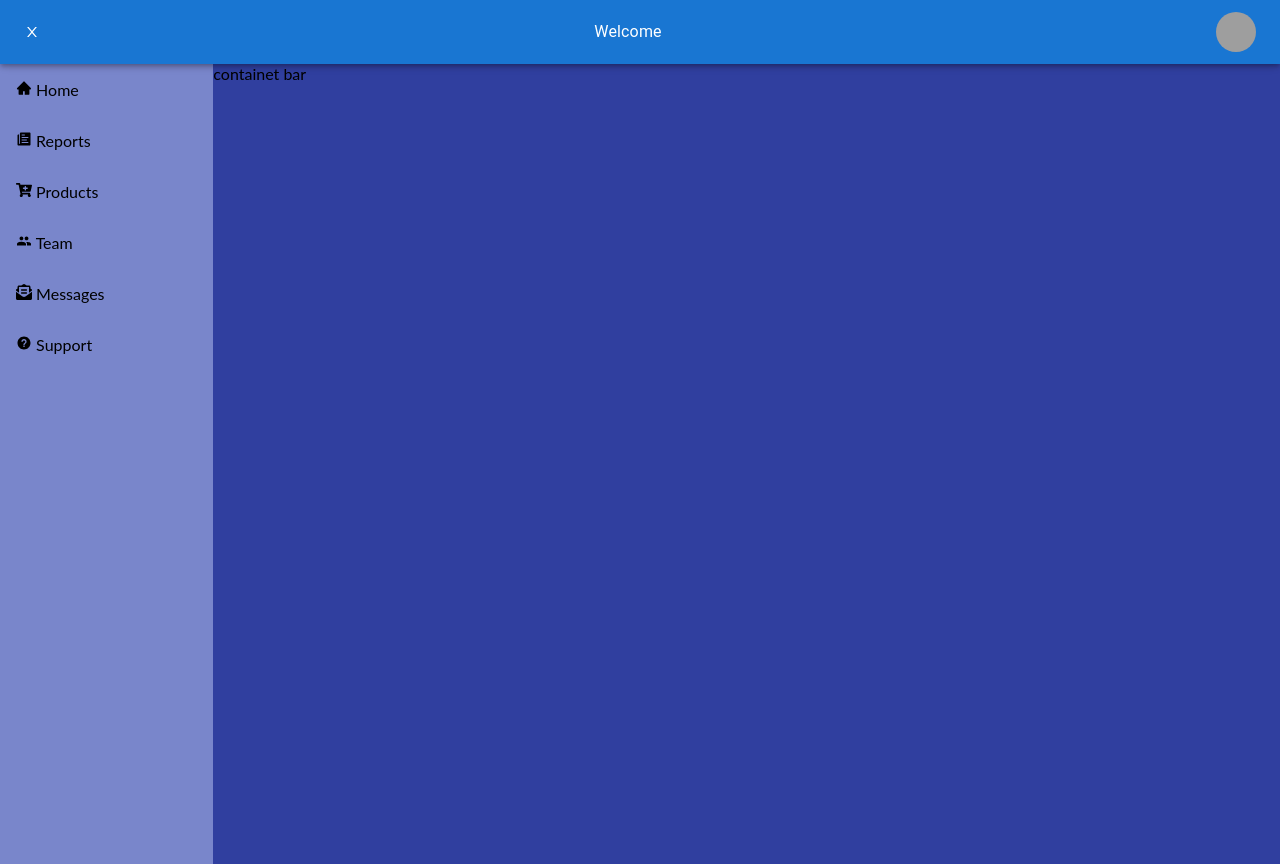
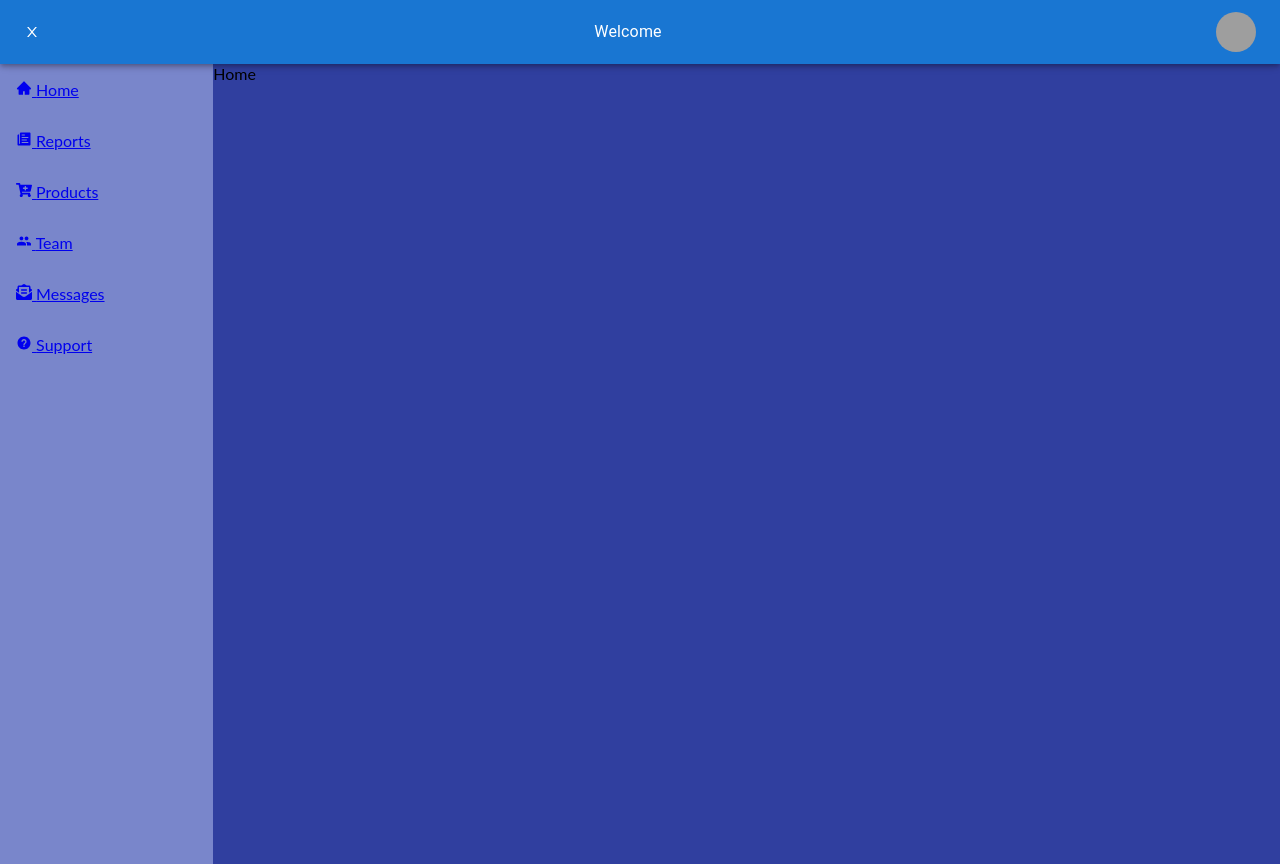
Before and after one commit to santoshkumarpathak/responsivenavbar, a React (Create React App) app in the folder navbar/: page / in a window 1280 px wide. Both pictures are taken after a click on the icon 36 px from the left and 32 px from the top of the page. Built offline with nearby package versions, Linux system fonts and the light colour scheme; grey boxes are pictures that could not be loaded.

Commit message:
all link routing are done with home page

```diff
--- a/navbar/package.json
+++ b/navbar/package.json
@@ -15,6 +15,8 @@
     "react": "^18.0.0",
     "react-dom": "^18.0.0",
     "react-icons": "^4.3.1",
+    "react-router": "^6.3.0",
+    "react-router-dom": "^6.3.0",
     "react-scripts": "5.0.1",
     "web-vitals": "^2.1.4"
   },
--- a/navbar/src/App.js
+++ b/navbar/src/App.js
@@ -1,9 +1,17 @@
+import React from 'react';
 import Navbar from './component/Navbar.js'
+import { BrowserRouter, Route, Routes } from 'react-router-dom';
+import Home from './component/landing pages/Home'
 import './App.css';
 function App() {
   return (
     <>
-      <Navbar />
+
+      <BrowserRouter>
+        <Navbar />
+      </BrowserRouter>
+
+
     </>
   )
 }
--- a/navbar/src/component/Navbar.js
+++ b/navbar/src/component/Navbar.js
@@ -5,7 +5,9 @@ import { Typography } from "@material-ui/core";
 import { makeStyles, Grid } from "@material-ui/core";
 import { SidebarData } from './SidebarData'
 import { useState } from "react";
+import Home from '../component/landing pages/Home.js'
 
+import { BrowserRouter, Link, Route, Routes } from 'react-router-dom';
 const Styles = makeStyles((theme) => ({
     toolbar: {
         display: "flex",
@@ -85,17 +87,24 @@ const Navbar = () => {
                                 SidebarData.map((ele, index) => {
                                     return (
                                         <div className={classes.sidebaritem}>
-                                            <span>{ele.icon}</span>&nbsp;<span className={classes.sidebarTitle}>{ele.title}</span>
+                                            <Link to={ele.path}>
+                                                <span>{ele.icon}</span>&nbsp;
+                                                <span className={classes.sidebarTitle}>{ele.title}</span>
+                                            </Link>
                                         </div>
                                     )
                                 })}
-
                         </Grid>
                     </>
                 }
 
                 <Grid item md={!sidebarHide ? 10 : 12} className={classes.containerBar}>
-                    containet bar
+
+                    <Routes>
+                        <Route path='/' exact element={<Home />} />
+
+                    </Routes>
+
                 </Grid>
             </Grid>
         </>
--- a/navbar/src/component/SidebarData.js
+++ b/navbar/src/component/SidebarData.js
@@ -10,6 +10,7 @@ export const SidebarData = [
     icon: <AiIcons.AiFillHome />,
     cName: 'nav-text'
   },
+
   {
     title: 'Reports',
     path: '/reports',
--- a/navbar/src/component/landing pages/Home.js
+++ b/navbar/src/component/landing pages/Home.js
@@ -1,10 +1,12 @@
+// import { AppBar } from "@material-ui/core"
+import { Grid } from "@mui/material"
+import React from "react"
 
+const Home = () => {
 
-const Home = () =>{
-
-    return(
+    return (
         <>
-        Home
+            <Grid container >Home</Grid>
         </>
     )
 }
```
Also changed, not shown: 1 other file (tests, documents, lock files or other folders).
